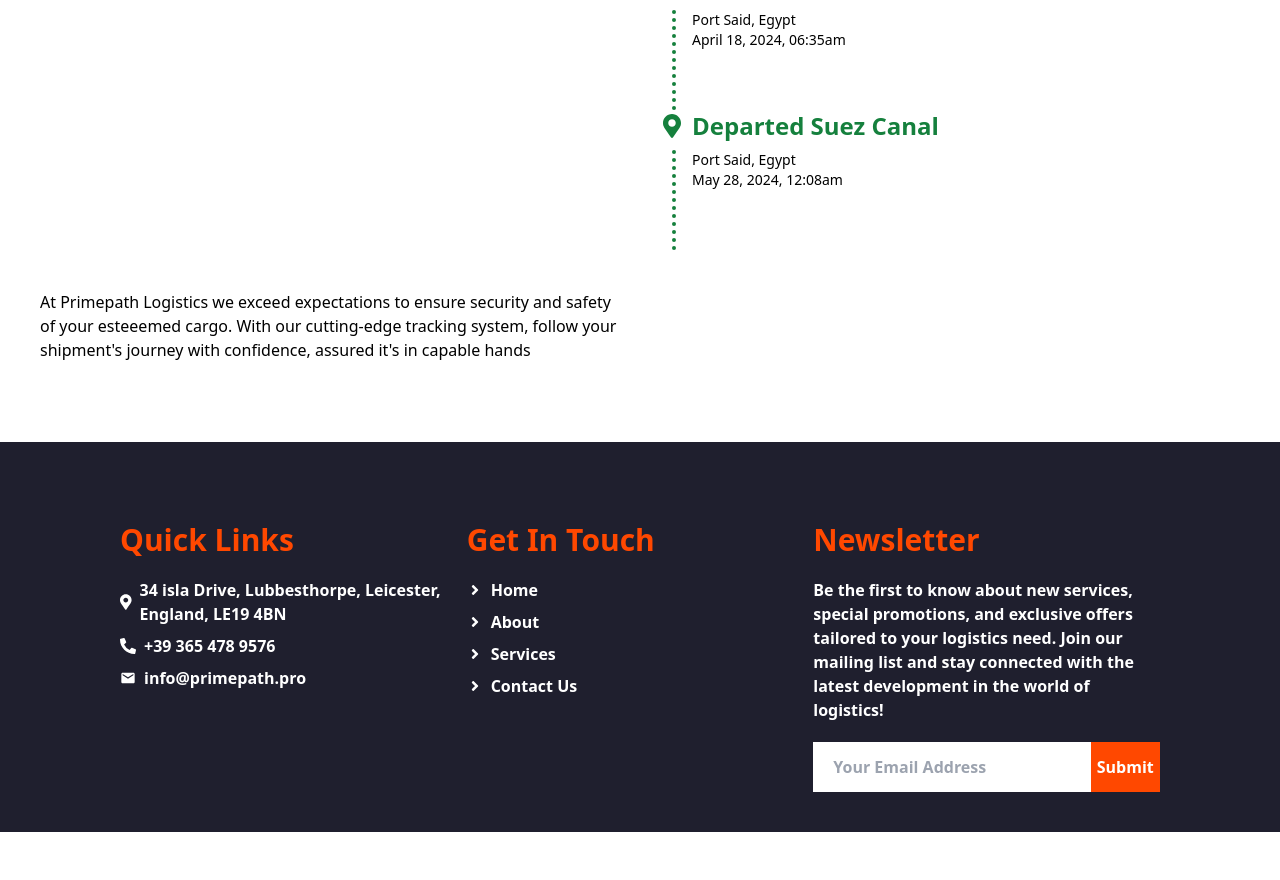
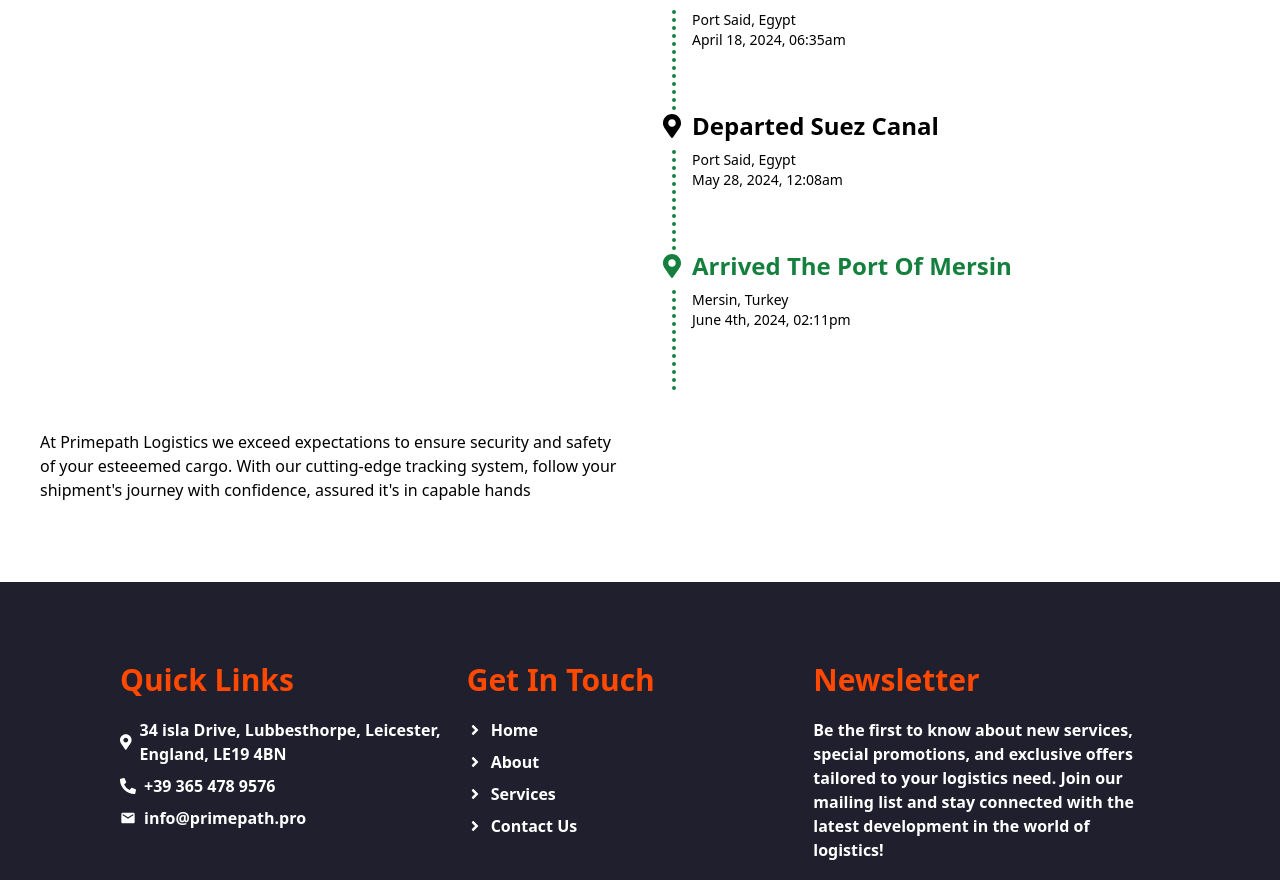
Before and after one commit to Yemezzy/Primepath, a React (Create React App) app: page /tracking/PP54896452-014SH in a window 1280 px wide. Shown: the part 1070-1950 px from the top of the page. Before the commit the page ends 1902 px from the top, so only its background shows below. Built offline with nearby package versions, Linux system fonts and the light colour scheme.

Commit message:
first commit

```diff
--- a/src/Tracking/Firstitem.js
+++ b/src/Tracking/Firstitem.js
@@ -179,7 +179,7 @@ const Firstitem = () => {
               </p>
             </div>
             <div className="text-2xl font-bold -600">
-              <section className="flex text-green-700 gap-2 items-center">
+              <section className="flex gap-2 items-center">
                 <FaMapMarkerAlt />
                 <p>Departed Suez Canal</p>
               </section>
@@ -188,17 +188,17 @@ const Firstitem = () => {
                 <p> May 28, 2024, 12:08am</p>
               </p>
             </div>
-            {/* <div className="text-2xl font-bold ">
-              <section className="flex gap-2 items-center">
+            <div className="text-2xl font-bold -600">
+              <section className="flex text-green-700 gap-2 items-center">
                 <FaMapMarkerAlt />
-                <p>Shopping Complex</p>
+                <p>Arrived The Port Of Mersin</p>
               </section>
-              <p className="text-sm font-normal px-4 ml-3 mb-10">
-                Lorem ipsum dolor sit amet consectetur adipisicing elit. At
-                iusto corporis aliquam veritatis eius pariatur voluptates eum,
-                minus harum ut
+              <p className="text-sm font-normal px-4 ml-3 mt-2 h-[100px] border-l-4 border-dotted border-green-700">
+                <p> Mersin, Turkey</p>
+                <p> June 4th, 2024, 02:11pm</p>
               </p>
-            </div> */}
+            </div>
+
           </section>
           <p className="md:mt-0 mt-3 text-sm md:text-base">
             At Primepath Logistics we exceed expectations to ensure security and
```
